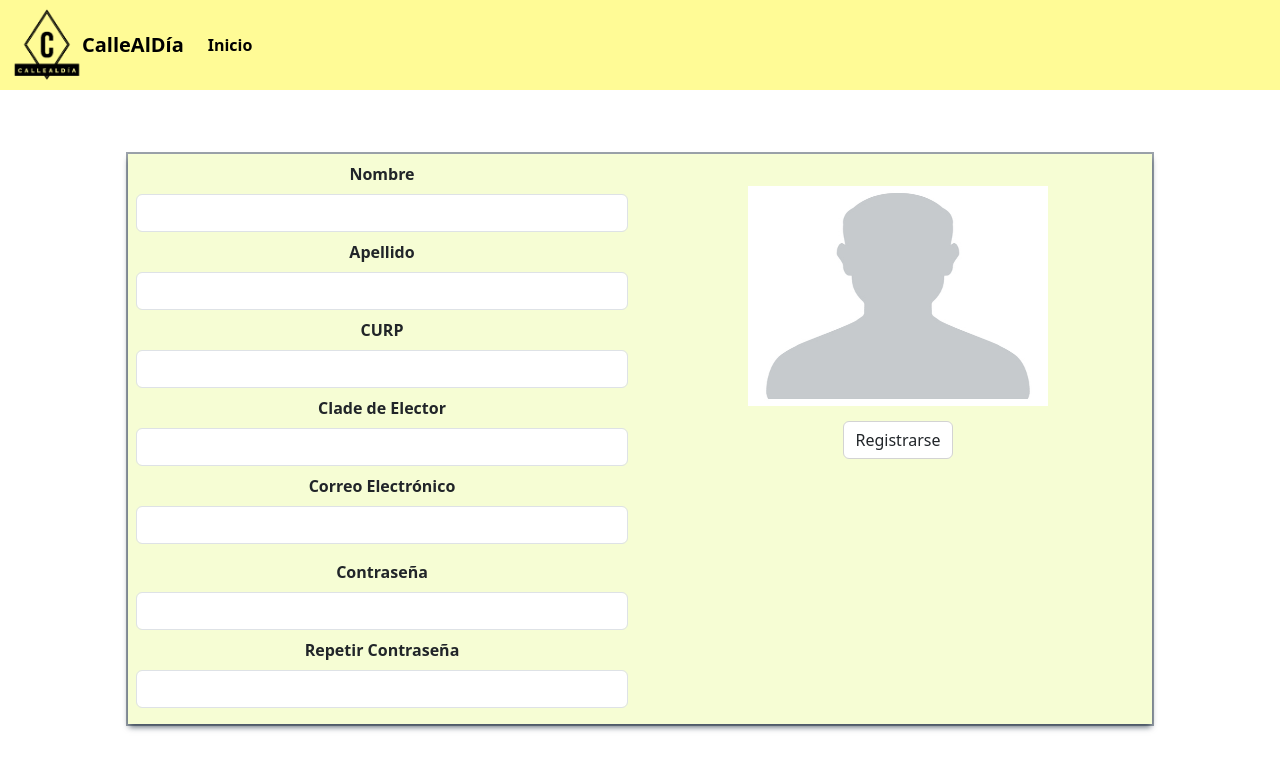
After one commit to Phanesan/reportesbcs, a Django app: template Front-End/reportesbcs/paginaweb/templates/register.html in a window 1280 px wide. The commit adds this page. Shown: the top 770 px of the page. Run offline with Django 4.2, Linux system fonts and the light colour scheme; the template is opened without the code that fills it, so the values that code supplies are empty.

Commit message:
Cree el panel de registro

```diff
--- a/Front-End/reportesbcs/paginaweb/static/css/estilo.css
+++ b/Front-End/reportesbcs/paginaweb/static/css/estilo.css
@@ -1,10 +1,12 @@
-.paginaCentral{
+.paginaCentral {
   padding-inline: 150px;
 }
 
 #cuerpoLogin {
   background-color: rgb(246, 253, 212);
-    box-shadow: rgba(6, 24, 44, 0.4) 0px 0px 0px 2px, rgba(6, 24, 44, 0.65) 0px 4px 6px -1px, rgba(255, 255, 255, 0.08) 0px 1px 0px inset;
+  box-shadow: rgba(6, 24, 44, 0.4) 0px 0px 0px 2px,
+    rgba(6, 24, 44, 0.65) 0px 4px 6px -1px,
+    rgba(255, 255, 255, 0.08) 0px 1px 0px inset;
   position: absolute;
   left: 50%;
   width: 50%;
@@ -13,9 +15,79 @@
   transform: translateX(-50%);
 }
 
-.botones{
+#cuerpoRegister {
+  background-color: rgb(246, 253, 212);
+  box-shadow: rgba(6, 24, 44, 0.4) 0px 0px 0px 2px,
+    rgba(6, 24, 44, 0.65) 0px 4px 6px -1px,
+    rgba(255, 255, 255, 0.08) 0px 1px 0px inset;
+  position: absolute;
+  left: 50%;
+  width: 80%;
+  margin: 5% auto !important;
+  padding: 5px;
+  transform: translateX(-50%);
+}
+
+.botones {
   margin: 15px;
   color: black;
   border-color: lightgray !important;
   background-color: white !important;
 }
+
+.formatoInput {
+  margin-bottom: 0.5rem;
+}
+
+.imagenPerfil {
+  margin-left: auto;
+  margin-right: auto;
+  position: relative;
+  width: 300px;
+  height: 220px;
+  display: flex;
+  align-items: center;
+  justify-content: center;
+}
+
+.imagenPerfil img {
+  position: absolute;
+  display: block;
+  width: 300px;
+  height: 220px;
+  z-index: 1;
+}
+
+.botonImagen {
+  opacity: 0;
+  transition: opacity 0.5s ease;
+  position: relative;
+  padding: 0 40px;
+  height: 40px;
+  line-height: 40px;
+  max-width: 260px;
+  cursor: pointer;
+  z-index: 3;
+  color: white !important;
+}
+
+.imagenPerfil:hover .btn {
+  opacity: 1;
+}
+
+.overlay {
+  position: absolute;
+  top: 0;
+  left: 0;
+  right: 0;
+  bottom: 0;
+  background-color: rgba(0, 0, 0, 0);
+  z-index: 2;
+  width: 300px;
+  height: 220px;
+  transition: background-color 0.5s ease;
+}
+
+.imagenPerfil:hover .overlay {
+  background-color: rgba(0, 0, 0, 0.7);
+}
--- /dev/null
+++ b/Front-End/reportesbcs/paginaweb/static/js/register.js
@@ -0,0 +1,31 @@
+document.querySelector("#activarAgreagarImagen").addEventListener("click", () => {
+    document.querySelector("#agregarImagen").click();
+  })
+
+  document.querySelector("#agregarImagen").addEventListener("change", (e) => {
+    console.log(e.target.files)
+
+    var imagen = e.target.files[0]
+    var archivosSoportados = ['image/jpeg', 'image/png', 'image/jpg']
+
+    var seEncontraronElementoNoValidos = false
+
+  console.log(imagen)
+
+    if (archivosSoportados.indexOf(imagen.type) != -1) {
+      //VISTA PREVIA DE IMAGEN
+      var imgCodificada = URL.createObjectURL(imagen)
+      console.log(imgCodificada)
+      document.querySelector("#imgU").src=imgCodificada
+    } else {
+      seEncontraronElementoNoValidos = true
+    }
+
+    if (seEncontraronElementoNoValidos) {
+      Swal.fire(
+        'El archivo seleccionado no es valido!',
+        'Seleccione una imagen con formato jpeg o png',
+        'error'
+      )
+    }
+  })
--- /dev/null
+++ b/Front-End/reportesbcs/paginaweb/templates/register.html
@@ -0,0 +1,146 @@
+<!DOCTYPE html>
+<html lang="en">
+  {% load static %}
+
+<head>
+    <meta charset="UTF-8">
+    <meta name="viewport" content="width=device-width, initial-scale=1.0">
+    <title>Register</title>
+    <link rel="stylesheet" href="{% static 'css/estilo.css' %}" />
+    <link
+      href="https://cdn.jsdelivr.net/npm/bootstrap@5.3.2/dist/css/bootstrap.min.css"
+      rel="stylesheet"
+      integrity="sha384-T3c6CoIi6uLrA9TneNEoa7RxnatzjcDSCmG1MXxSR1GAsXEV/Dwwykc2MPK8M2HN"
+      crossorigin="anonymous"
+    >
+</head>
+<body>
+    <nav
+    class="navbar navbar-expand-lg b* fw-bold"
+    style="background-color: #fffb96"
+  >
+    <div class="container-fluid">
+      <img
+        src="{%static 'images/logo.png'%}"
+        alt="Logo"
+        width="70"
+        height="74"
+        class="d-inline-block align-text-top"
+      />
+      <a class="navbar-brand" href="#">CalleAlDía</a>
+      <button
+        class="navbar-toggler"
+        type="button"
+        data-bs-toggle="collapse"
+        data-bs-target="#navbarText"
+        aria-controls="navbarText"
+        aria-expanded="false"
+        aria-label="Toggle navigation"
+      >
+        <span class="navbar-toggler-icon"></span>
+      </button>
+      <div class="collapse navbar-collapse" id="navbarText">
+        <ul class="navbar-nav me-auto mb-2 mb-lg-0">
+          <li class="nav-item">
+            <a class="nav-link active" aria-current="page" href="#">Inicio</a>
+          </li>
+        </ul>
+      </div>
+    </div>
+  </nav>
+
+  <div
+    id="cuerpoRegister"
+    class="p-2 text-dark bg-opacity-50 text-center fw-bold"
+    style="margin: 5%; padding: 10px;"
+  >
+  <div class="row">
+    <div class="col">
+        <div class="mb-3">
+            <label for="exampleFormNameInput1" class="form-label"
+            >Nombre</label
+          >
+          <input
+            type="text"
+            class="form-control formatoInput"
+            id="exampleFormNameInput1"
+          />
+
+          <label for="exampleFormLastNameInput1" class="form-label"
+            >Apellido</label
+          >
+          <input
+            type="text"
+            class="form-control formatoInput"
+            id="exampleFormLastNameInput1"
+          />
+
+          <label for="exampleFormCurpInput1" class="form-label"
+            >CURP</label
+          >
+          <input
+            type="text"
+            class="form-control formatoInput"
+            id="exampleFormCurpInput1"
+          />
+
+          <label for="exampleFormClaveElectorInput1" class="form-label"
+            >Clade de Elector</label
+          >
+          <input
+            type="text"
+            class="form-control formatoInput"
+            id="exampleFormClaveElectorInput1"
+          />
+
+          <label for="exampleFormControlInput1" class="form-label"
+            >Correo Electrónico</label
+          >
+          <input
+            type="email"
+            class="form-control formatoInput"
+            id="exampleFormControlInput1"
+          />
+        </div>
+        <div>
+          <label for="inputPassword5" class="form-label">Contraseña</label>
+          <input
+            type="password"
+            id="inputPassword5"
+            class="form-control formatoInput"
+            aria-describedby="passwordHelpBlock"
+          />
+
+          <label for="inputRepeatPassword5" class="form-label">Repetir Contraseña</label>
+          <input
+            type="password"
+            id="inputRepeatPassword5"
+            class="form-control formatoInput"
+            aria-describedby="passwordHelpBlock"
+          />
+        </div>
+
+    </div>
+    <div class="col" style="margin-top: 3vh;">
+        <div class="imagenPerfil">
+          <div class="overlay">
+
+          </div>
+        <img src="{%static 'images/defaultUser.jpg'%}" alt="Snow" id="imgU">
+        <input type="file" name="UserImage" id="agregarImagen" hidden>
+        <button type="button" class="btn botonImagen" id="activarAgreagarImagen">Subir Imagen</button>
+        </div>
+        <button type="button" class="btn botones" id="registrarButton">Registrarse</button>
+    </div>
+  </div>
+
+    <script
+      src="https://cdn.jsdelivr.net/npm/bootstrap@5.3.2/dist/js/bootstrap.bundle.min.js"
+      integrity="sha384-C6RzsynM9kWDrMNeT87bh95OGNyZPhcTNXj1NW7RuBCsyN/o0jlpcV8Qyq46cDfL"
+      crossorigin="anonymous"
+    ></script>
+    <script type="text/javascript" src="../static/js/register.js">
+
+    </script>
+</body>
+</html>
--- a/Front-End/reportesbcs/paginaweb/views.py
+++ b/Front-End/reportesbcs/paginaweb/views.py
@@ -8,3 +8,6 @@ def bienvenida(request):
 
 def login(request):
     return render(request, 'login.html')
+
+def register(request):
+    return render(request, 'register.html')
--- a/Front-End/reportesbcs/reportesbcs/urls.py
+++ b/Front-End/reportesbcs/reportesbcs/urls.py
@@ -21,5 +21,6 @@ from paginaweb import views
 urlpatterns = [
     path('admin/', admin.site.urls),
     path('', views.bienvenida),
-    path('login/', views.login),c
+    path('login/', views.login),
+    path('register/', views.register)
 ]
```
Also changed, not shown: Front-End/reportesbcs/paginaweb/static/images/defaultUser.jpg (added). Lines whose indentation alone changed are shown as unchanged.
